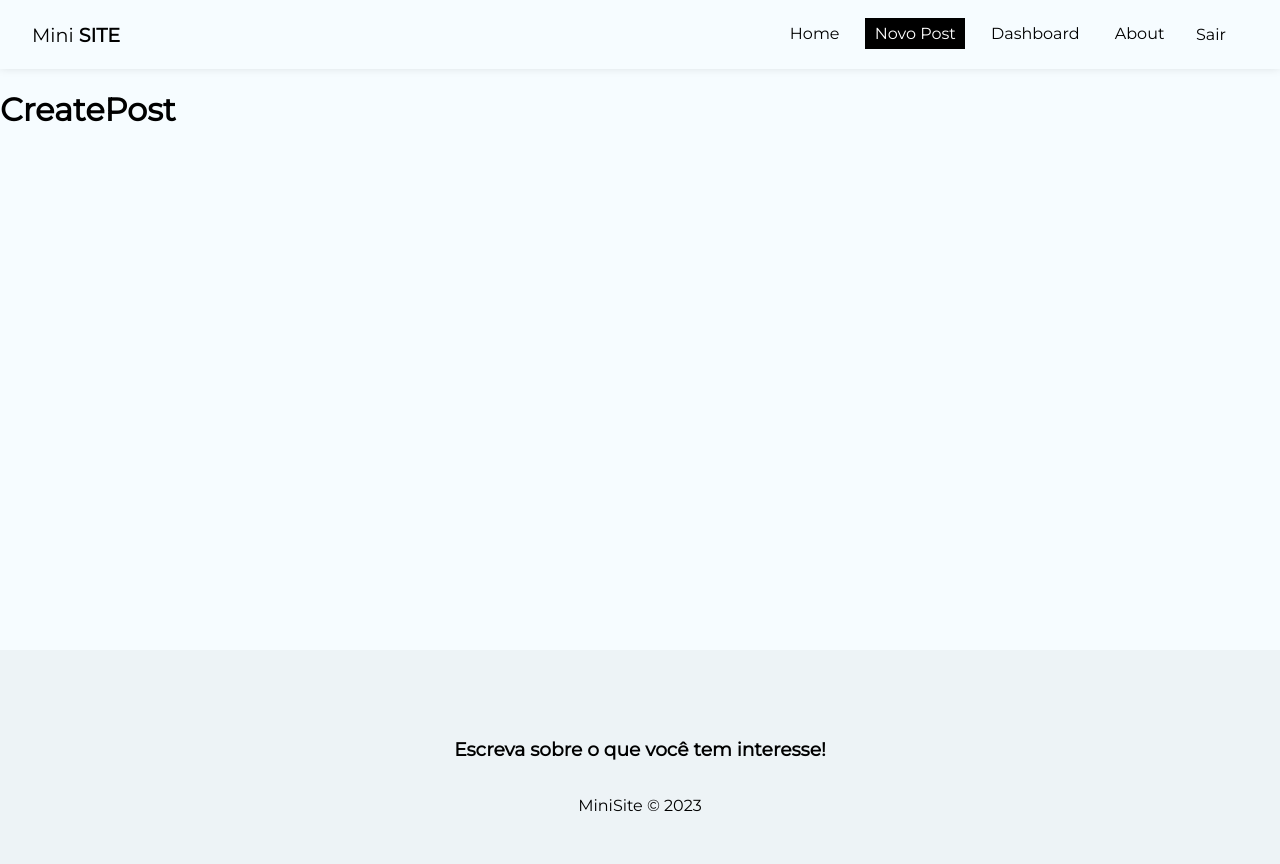
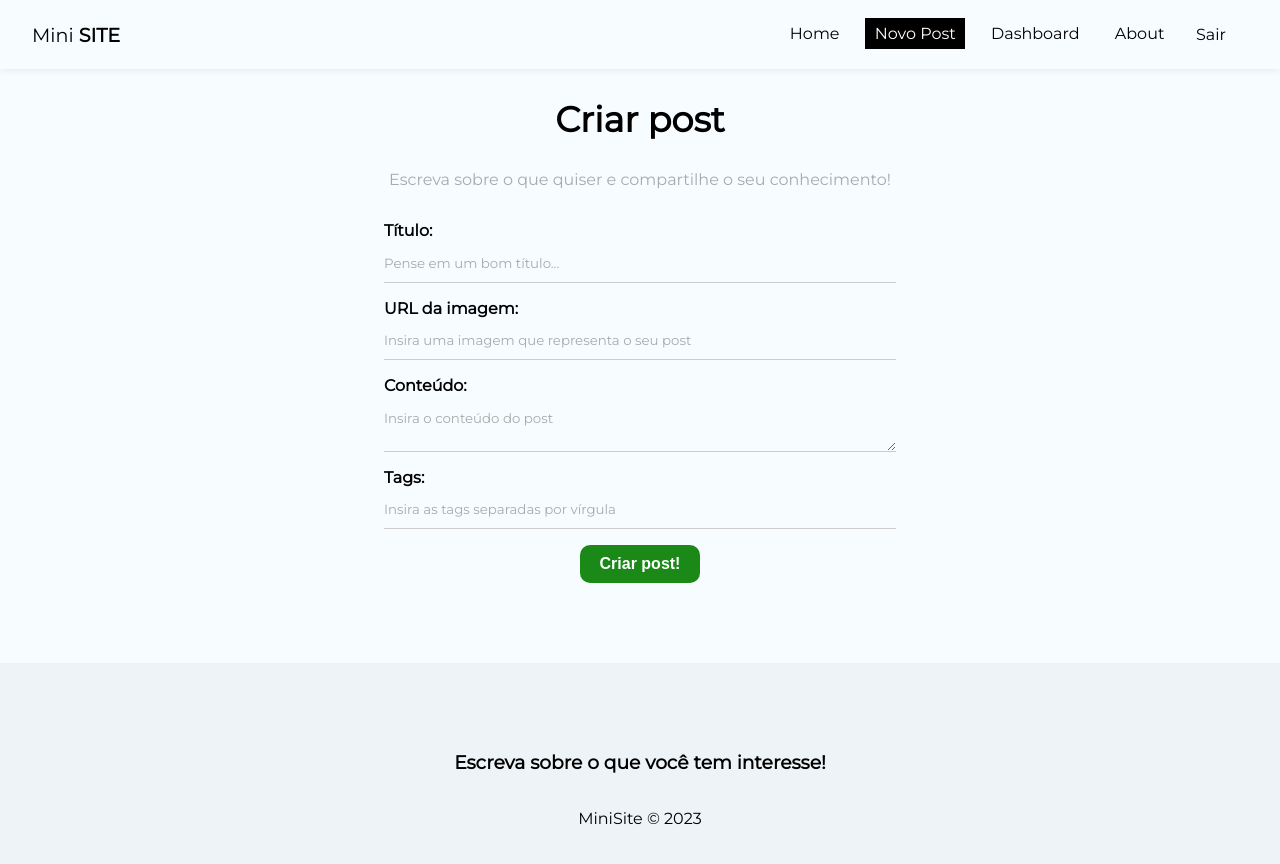
Before and after one commit to Jonas-Victor950/MiniSite, a React (Create React App) app in the folder minisite/: page /posts/create in a window 1280 px wide. Shown: the top 864 px of the page. Built offline with nearby package versions, Linux system fonts and the light colour scheme; no server answers; sample sign-in values are in the browser's storage.

Commit message:
Inserting data in firebase

```diff
--- /dev/null
+++ b/minisite/src/hooks/useInsertDocument.js
@@ -0,0 +1,64 @@
+import { useState, useEffect, useReducer } from "react";
+import { db } from "../firebase/config";
+import { collection, addDoc, Timestamp } from "firebase/firestore";
+
+const initialState = {
+  loading: null,
+  error: null,
+};
+
+const insertReducer = (state, action) => {
+  switch (action.type) {
+    case "LOADING":
+      return { loading: true, error: null };
+    case "INSERT_DOC":
+      return { loading: false, error: null };
+    case "ERROR":
+      return { loading: false, error: action.payload };
+    default:
+      return state;
+  }
+};
+
+export const useInsertDocument = (docColletion) => {
+  const [response, dispatch] = useReducer(insertReducer, initialState);
+
+  // deal with memory leak
+  const [cancelled, setCancelled] = useState(false);
+
+  const checkCancelBeforeDispatch = (action) => {
+    if (!cancelled) {
+      dispatch(action);
+    }
+  };
+
+  const insertDocument = async (document) => {
+    checkCancelBeforeDispatch({
+      type: "LOADING",
+    });
+    try {
+      const newDocument = { ...document, createdAt: Timestamp.now() };
+
+      const insertedDocument = await addDoc(
+        collection(db, docColletion),
+        newDocument
+      );
+
+      checkCancelBeforeDispatch({
+        type: "INSERTED_DOC",
+        payload: insertedDocument,
+      });
+    } catch (error) {
+      checkCancelBeforeDispatch({
+        type: "ERROR",
+        payload: error.message
+      });
+    }
+  };
+
+  useEffect(() => {
+    return () => setCancelled(true)
+  }, [])
+
+  return {insertDocument, response}
+};
--- a/minisite/src/pages/CreatePost/CreatePost.js
+++ b/minisite/src/pages/CreatePost/CreatePost.js
@@ -1,11 +1,100 @@
-import styles from "./CreatePost.module.css"
+import styles from "./CreatePost.module.css";
+
+import { useState } from "react";
+import { useNavigate } from "react-router-dom";
+import { useAuthValue } from "../../context/AuthContext";
+import { useInsertDocument } from "../../hooks/useInsertDocument";
 
 const CreatePost = () => {
+  const [title, setTitle] = useState("");
+  const [image, setImage] = useState("");
+  const [body, setBody] = useState("");
+  const [tags, setTags] = useState([]);
+  const [formError, setFormError] = useState("");
+
+  const { user } = useAuthValue();
+
+  const { insertDocument, response } = useInsertDocument("posts");
+
+  const handleSubmit = (e) => {
+    e.preventDefault();
+    setFormError("");
+
+    // validate Image URL
+
+    // criar o array de tags
+
+    // checar todos os valores
+
+    insertDocument({
+      title,
+      image,
+      body,
+      tags,
+      uid: user.uid,
+      createdBy: user.displayName,
+    });
+
+    // redirect to home page
+  };
   return (
-    <div>
-        <h1>CreatePost</h1>
+    <div className={styles.create_post}>
+      <h2>Criar post</h2>
+      <p>Escreva sobre o que quiser e compartilhe o seu conhecimento!</p>
+      <form onSubmit={handleSubmit}>
+        <label>
+          <span>Título:</span>
+          <input
+            type="text"
+            name="title"
+            required
+            placeholder="Pense em um bom título..."
+            onChange={(e) => setTitle(e.target.value)}
+            value={title}
+          />
+        </label>
+        <label>
+          <span>URL da imagem:</span>
+          <input
+            type="text"
+            name="image"
+            required
+            placeholder="Insira uma imagem que representa o seu post"
+            onChange={(e) => setImage(e.target.value)}
+            value={image}
+          />
+        </label>
+        <label>
+          <span>Conteúdo:</span>
+          <textarea
+            name="body"
+            required
+            placeholder="Insira o conteúdo do post"
+            onChange={(e) => setBody(e.target.value)}
+            value={body}
+          ></textarea>
+        </label>
+        <label>
+          <span>Tags:</span>
+          <input
+            type="text"
+            name="tags"
+            required
+            placeholder="Insira as tags separadas por vírgula"
+            onChange={(e) => setTags(e.target.value)}
+            value={tags}
+          />
+        </label>
+        {!response.loading && <button className="btn">Criar post!</button>}
+        {response.loading && (
+          <button className="btn" disabled>
+            Aguarde...
+          </button>
+        )}
+        {(response.error || formError) && (<p className="error">{response.error || formError}</p>)}
+      </form>
     </div>
-  )
-}
+  );
+};
 
-export default CreatePost
+export default CreatePost;
--- a/minisite/src/pages/CreatePost/CreatePost.module.css
+++ b/minisite/src/pages/CreatePost/CreatePost.module.css
@@ -0,0 +1,12 @@
+.create_post {
+ text-align: center;
+}
+
+.create_post h2 {
+    font-size: 2.2em;
+}
+
+.create_post p {
+    color: #aaa;
+    margin-bottom: 2em;
+}
```
